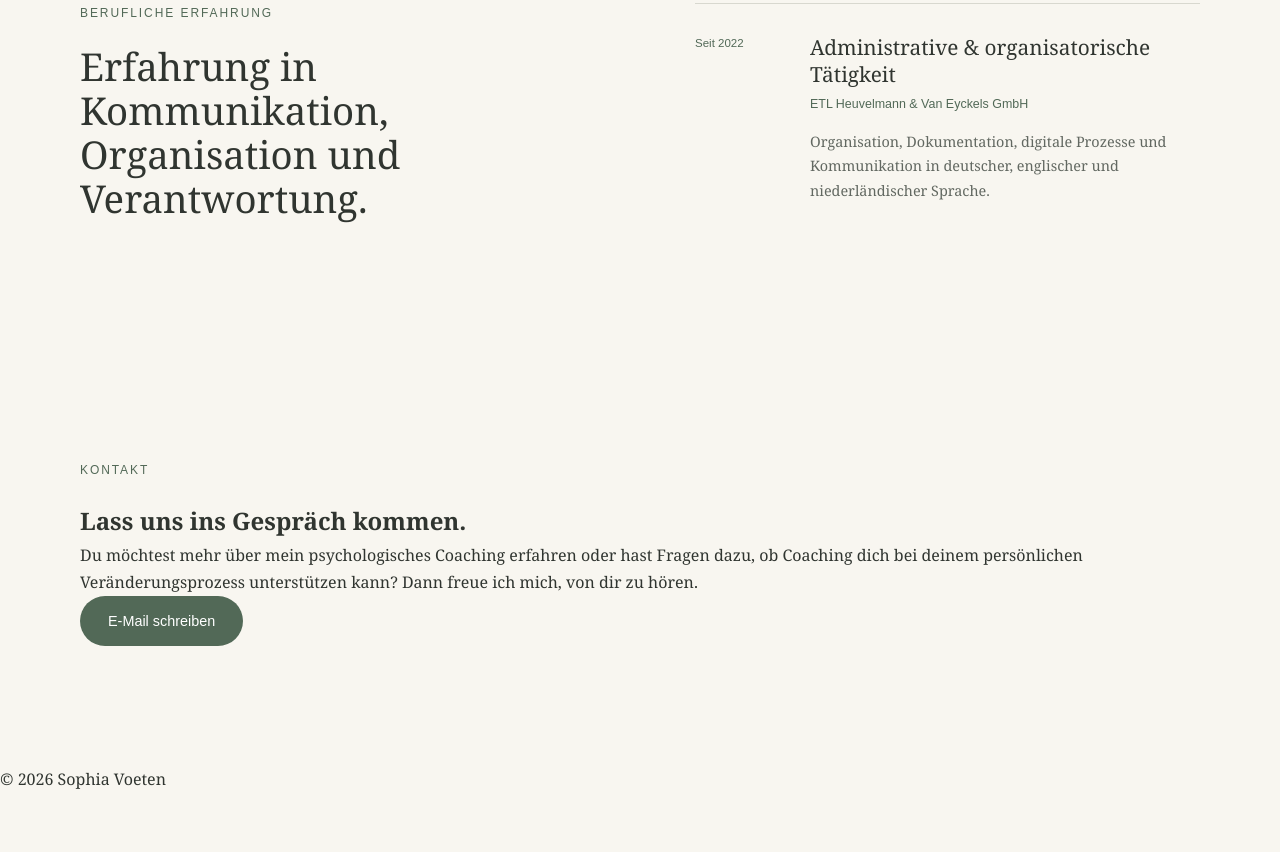
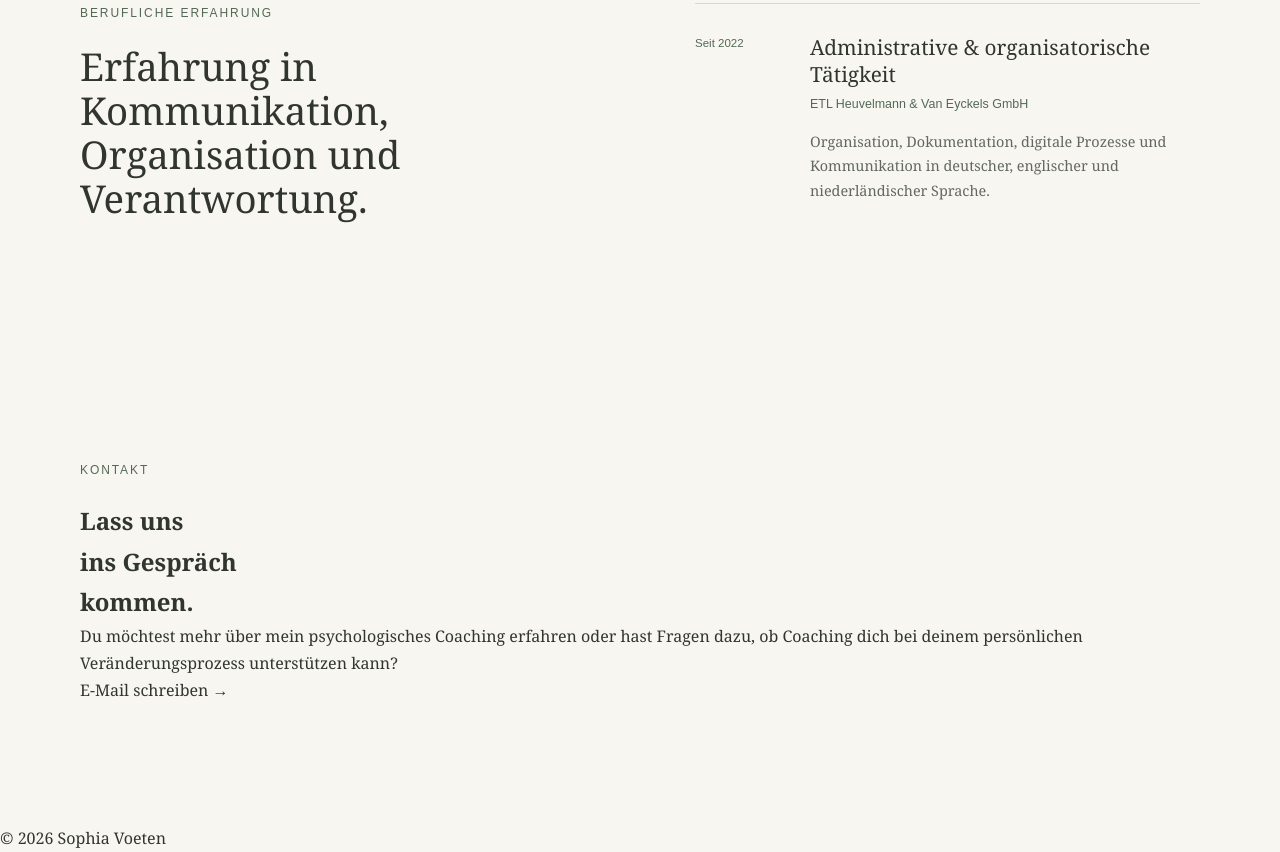
Before and after one commit to Sinueeowo/sophia-voeten, a plain HTML site: page index.html in a window 1280 px wide. Shown: the part 5829-6681 px from the top of the page. Before the commit the page ends 6623 px from the top, so only its background shows below. Drawn offline with Linux system fonts and the light colour scheme.

Commit message:
Refactor contact section in index.html
Updated contact section layout and content.

```diff
--- a/index.html
+++ b/index.html
@@ -438,24 +438,37 @@
      <!-- CONTACT -->
 <section id="kontakt" class="section contact">
 
-    <div class="contact-content">
+    <div class="contact-layout">
+
+        <!-- LEFT -->
+        <div class="contact-heading">
 
             <p class="eyebrow">Kontakt</p>
 
             <h2>
-            Lass uns ins Gespräch kommen.
+                Lass uns<br>
+                ins Gespräch<br>
+                kommen.
             </h2>
 
-        <p class="contact-text">
-            Du möchtest mehr über mein psychologisches Coaching erfahren
-            oder hast Fragen dazu, ob Coaching dich bei deinem persönlichen
-            Veränderungsprozess unterstützen kann? Dann freue ich mich,
-            von dir zu hören.
+        </div>
+
+
+        <!-- RIGHT -->
+        <div class="contact-details">
+
+            <p>
+                Du möchtest mehr über mein psychologisches Coaching
+                erfahren oder hast Fragen dazu, ob Coaching dich bei
+                deinem persönlichen Veränderungsprozess unterstützen
+                kann?
             </p>
 
-        <a href="mailto:DEINE-EMAIL@EMAIL.DE" class="button primary">
-            E-Mail schreiben
+            <a href="mailto:sophia.voeten@icloud.com" class="contact-link">
+                E-Mail schreiben <span>→</span>
             </a>
+
+        </div>
 
     </div>
 
```
Lines whose indentation alone changed are shown as unchanged.
